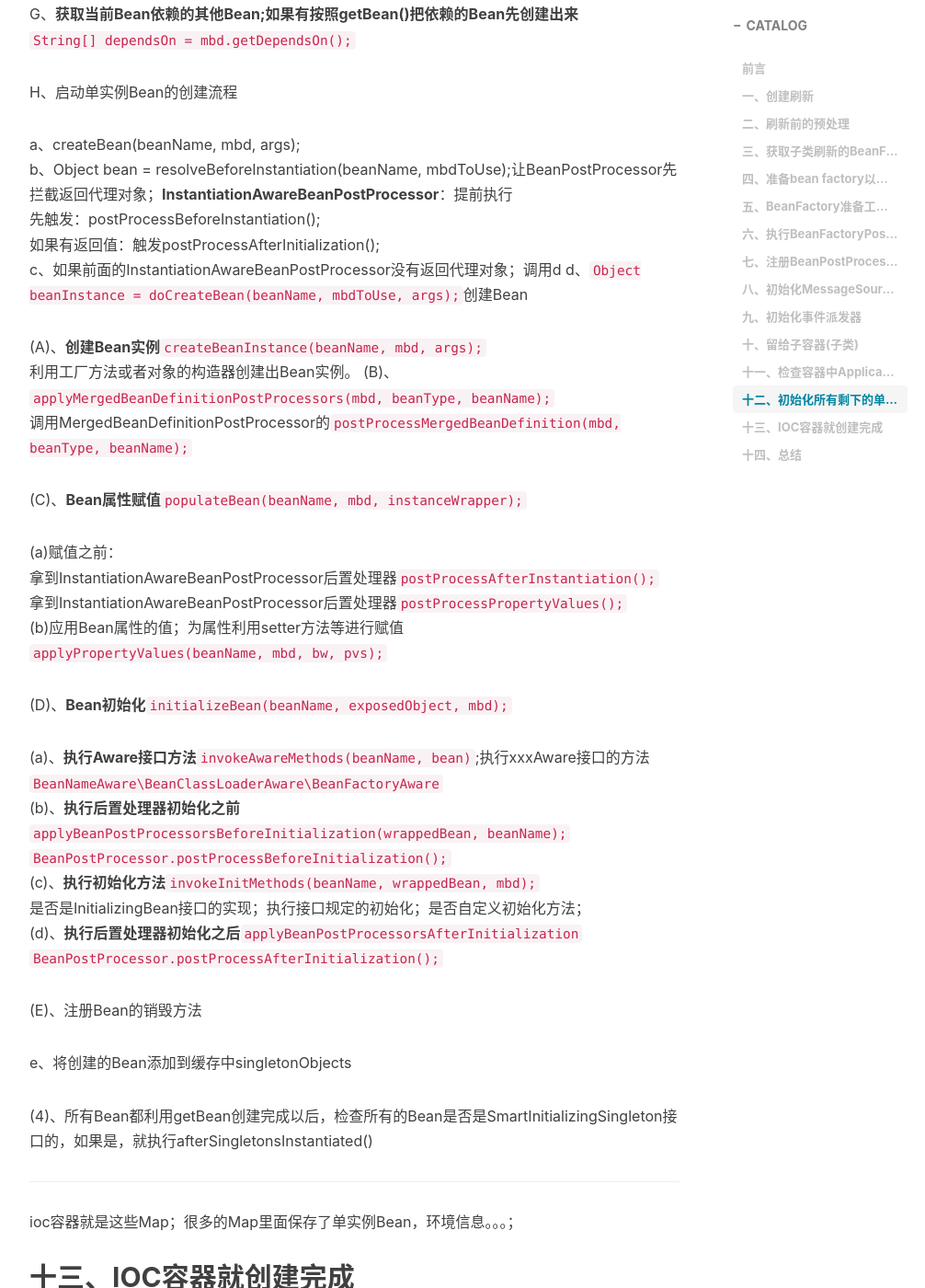
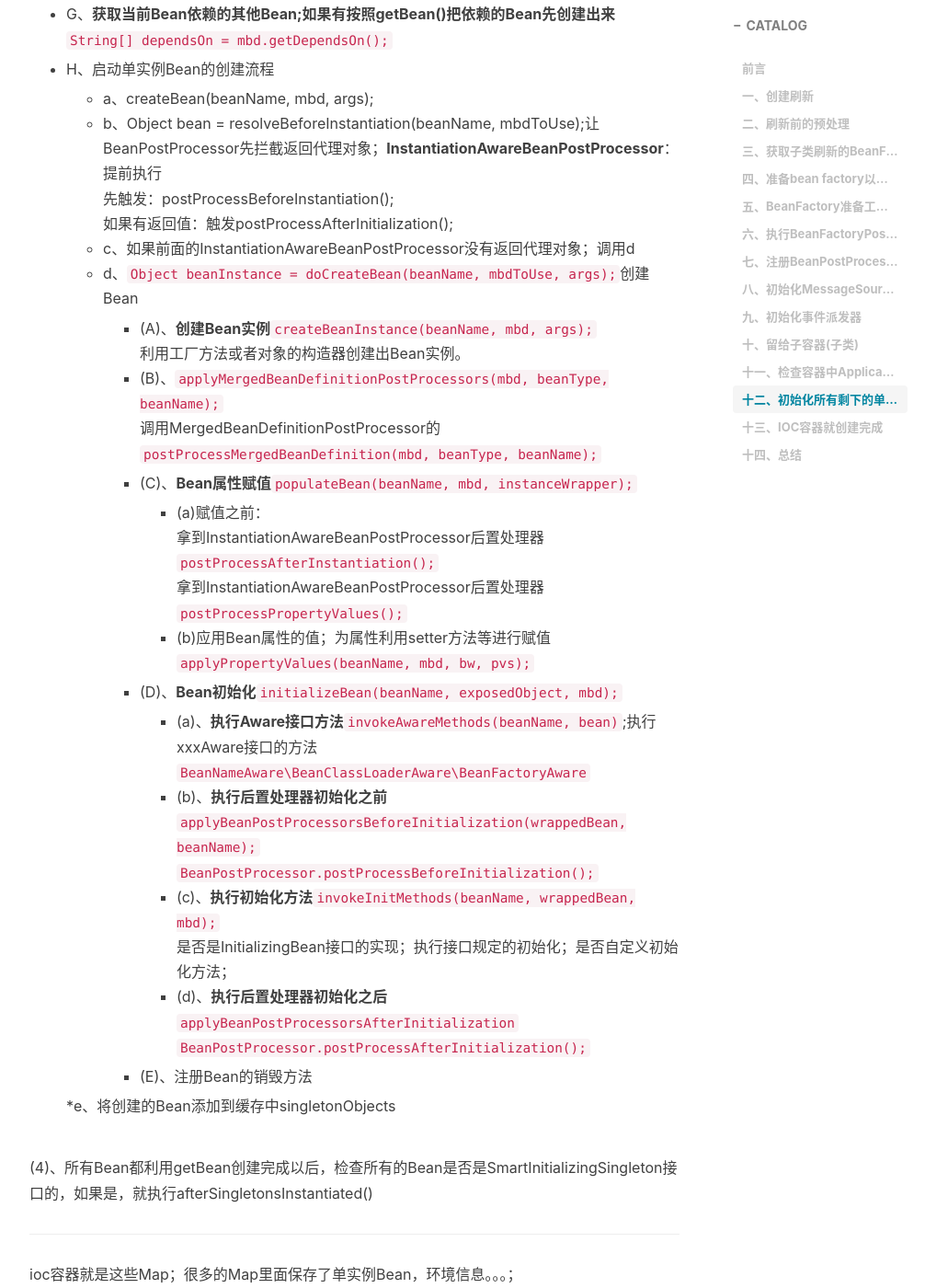
Before and after one commit to Bjorne1/Bjorne1.github.io, a Jekyll site: the page built from _posts/2019-02-25-spring-annotation-summarized.md, in a window 1280 px wide and 1400 px high, scrolled down 8047 px. Shown: the whole window at 92% size, without its empty margins (233-1239 px from the left). Built offline with Jekyll 4.4.1, drawn with Linux system fonts in a browser that asks for light colours; nearby versions of some CDN libraries; comment, search, counter and statistics services are not loaded.

```diff
--- a/_posts/2019-02-25-spring-annotation-summarized.md
+++ b/_posts/2019-02-25-spring-annotation-summarized.md
@@ -244,51 +244,51 @@ if (earlyEventsToProcess != null) {
 
 ②不是工厂Bean。利用getBean(beanName);创建对象
 
-A、getBean(beanName)； ioc.getBean();
-B、doGetBean(name, null, null, false);
-C、先获取缓存中保存的单实例Bean。如果能获取到说明这个Bean之前被创建过（所有创建过的单实例Bean都会被缓存起来），从`private final Map<String, Object> singletonObjects = new ConcurrentHashMap<String, Object>(256);`获取的
-D、缓存中获取不到，开始Bean的创建对象流程`doGetBean()`
-E、标记当前bean已经被创建`if (!typeCheckOnly) {markBeanAsCreated(beanName);}`
-F、获取Bean的定义信息
-G、**获取当前Bean依赖的其他Bean;如果有按照getBean()把依赖的Bean先创建出来**
+* A、getBean(beanName)； ioc.getBean();
+* B、doGetBean(name, null, null, false);
+* C、先获取缓存中保存的单实例Bean。如果能获取到说明这个Bean之前被创建过（所有创建过的单实例Bean都会被缓存起来），从`private final Map<String, Object> singletonObjects = new ConcurrentHashMap<String, Object>(256);`获取的
+* D、缓存中获取不到，开始Bean的创建对象流程`doGetBean()`
+* E、标记当前bean已经被创建`if (!typeCheckOnly) {markBeanAsCreated(beanName);}`
+* F、获取Bean的定义信息
+* G、**获取当前Bean依赖的其他Bean;如果有按照getBean()把依赖的Bean先创建出来**
 `String[] dependsOn = mbd.getDependsOn();`
 
-H、启动单实例Bean的创建流程
+* H、启动单实例Bean的创建流程
 
-a、createBean(beanName, mbd, args);
-b、Object bean = resolveBeforeInstantiation(beanName, mbdToUse);让BeanPostProcessor先拦截返回代理对象；**InstantiationAwareBeanPostProcessor**：提前执行
+   * a、createBean(beanName, mbd, args);
+   * b、Object bean = resolveBeforeInstantiation(beanName, mbdToUse);让BeanPostProcessor先拦截返回代理对象；**InstantiationAwareBeanPostProcessor**：提前执行
 先触发：postProcessBeforeInstantiation();
 如果有返回值：触发postProcessAfterInitialization();
-c、如果前面的InstantiationAwareBeanPostProcessor没有返回代理对象；调用d
-d、`Object beanInstance = doCreateBean(beanName, mbdToUse, args);`创建Bean
+   * c、如果前面的InstantiationAwareBeanPostProcessor没有返回代理对象；调用d
+   * d、`Object beanInstance = doCreateBean(beanName, mbdToUse, args);`创建Bean
 
-(A)、**创建Bean实例**`createBeanInstance(beanName, mbd, args);`
+      * (A)、**创建Bean实例**`createBeanInstance(beanName, mbd, args);`
 利用工厂方法或者对象的构造器创建出Bean实例。
-(B)、`applyMergedBeanDefinitionPostProcessors(mbd, beanType, beanName);`
+      * (B)、`applyMergedBeanDefinitionPostProcessors(mbd, beanType, beanName);`
 调用MergedBeanDefinitionPostProcessor的`postProcessMergedBeanDefinition(mbd, beanType, beanName);`
 
-(C)、**Bean属性赋值**`populateBean(beanName, mbd, instanceWrapper);`
+      * (C)、**Bean属性赋值**`populateBean(beanName, mbd, instanceWrapper);`
 
-(a)赋值之前：
+         * (a)赋值之前：
 拿到InstantiationAwareBeanPostProcessor后置处理器`postProcessAfterInstantiation();`
 拿到InstantiationAwareBeanPostProcessor后置处理器`postProcessPropertyValues();`
-(b)应用Bean属性的值；为属性利用setter方法等进行赋值
+         * (b)应用Bean属性的值；为属性利用setter方法等进行赋值
 `applyPropertyValues(beanName, mbd, bw, pvs);`
 
-(D)、**Bean初始化**`initializeBean(beanName, exposedObject, mbd);`
+      * (D)、**Bean初始化**`initializeBean(beanName, exposedObject, mbd);`
 
-(a)、**执行Aware接口方法**`invokeAwareMethods(beanName, bean)`;执行xxxAware接口的方法
+         * (a)、**执行Aware接口方法**`invokeAwareMethods(beanName, bean)`;执行xxxAware接口的方法
 `BeanNameAware\BeanClassLoaderAware\BeanFactoryAware`
-(b)、**执行后置处理器初始化之前**`applyBeanPostProcessorsBeforeInitialization(wrappedBean, beanName);`
+         * (b)、**执行后置处理器初始化之前**`applyBeanPostProcessorsBeforeInitialization(wrappedBean, beanName);`
 `BeanPostProcessor.postProcessBeforeInitialization();`
-(c)、**执行初始化方法**`invokeInitMethods(beanName, wrappedBean, mbd);`
+         * (c)、**执行初始化方法**`invokeInitMethods(beanName, wrappedBean, mbd);`
 是否是InitializingBean接口的实现；执行接口规定的初始化；是否自定义初始化方法；
-(d)、**执行后置处理器初始化之后**`applyBeanPostProcessorsAfterInitialization`
+         * (d)、**执行后置处理器初始化之后**`applyBeanPostProcessorsAfterInitialization`
 `BeanPostProcessor.postProcessAfterInitialization();`
 
-(E)、注册Bean的销毁方法
+      * (E)、注册Bean的销毁方法
 
-e、将创建的Bean添加到缓存中singletonObjects
+   *e、将创建的Bean添加到缓存中singletonObjects
 
 (4)、所有Bean都利用getBean创建完成以后，检查所有的Bean是否是SmartInitializingSingleton接口的，如果是，就执行afterSingletonsInstantiated()
 
```
